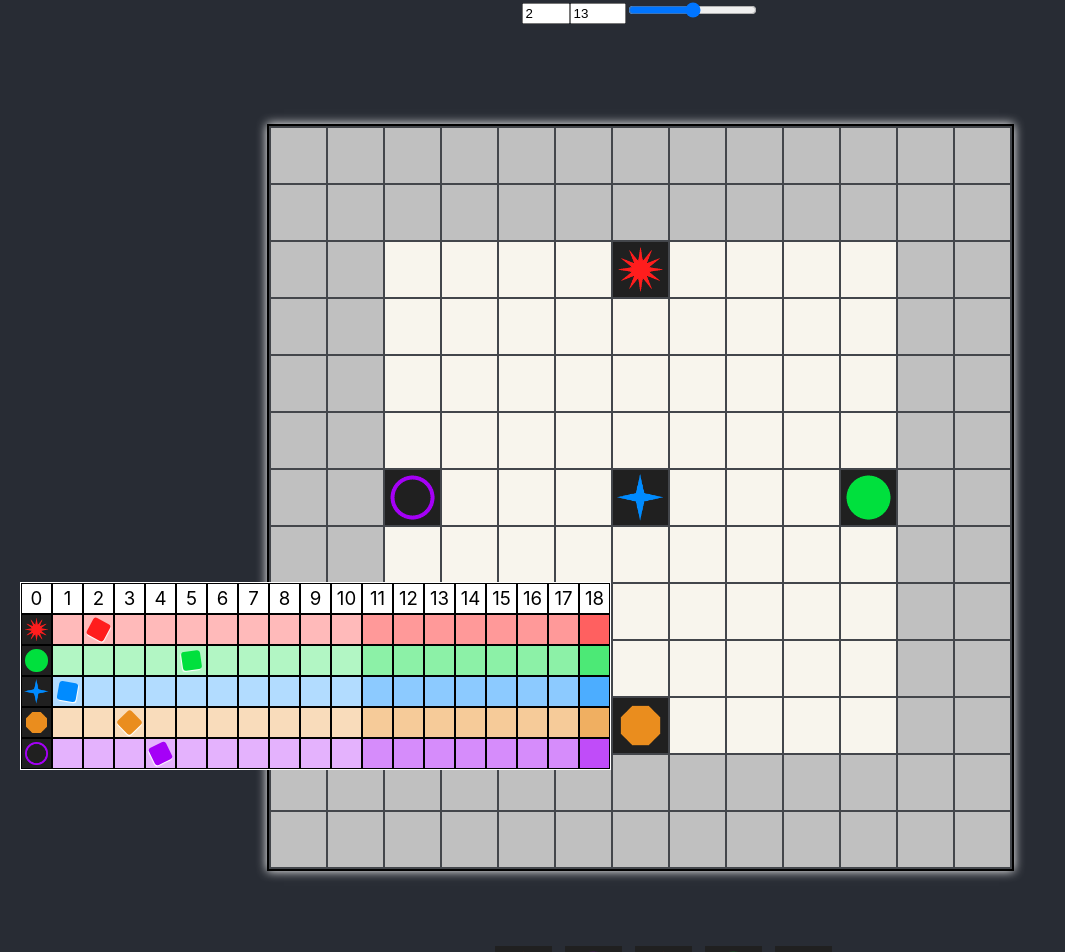
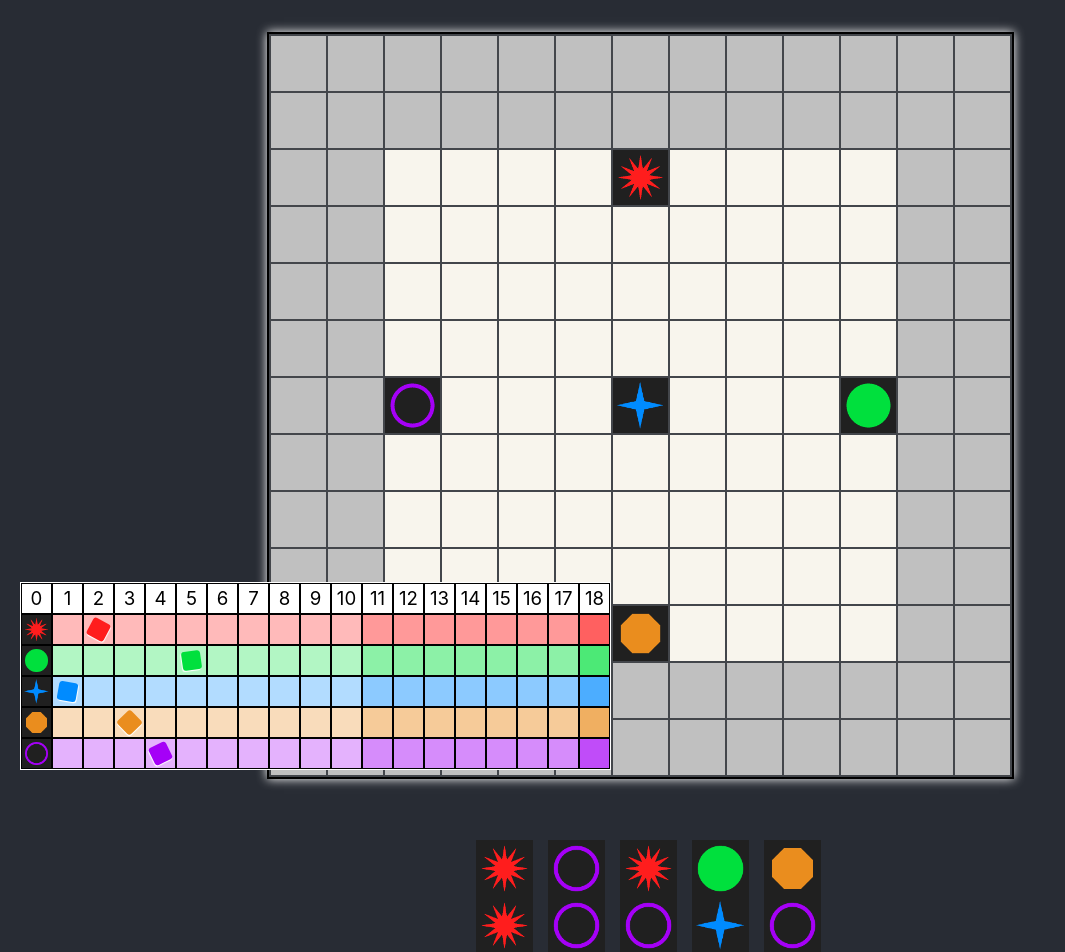
Before and after one commit to PatrykWasowski/Axio, a React (Create React App) app: page / in a window 1280 px wide. Shown: the top 952 px of the page, without its empty margins (0-1065 px from the left). Built offline with nearby package versions, Linux system fonts and the light colour scheme.

Commit message:
Implement finding coordinates of cell on which brick is moved

```diff
--- a/src/App.js
+++ b/src/App.js
@@ -16,6 +16,7 @@ class App extends React.Component {
       dimension: this.defaultDimension,
       playersNumber: this.defaultPlayersNumber
     }
+    this.board = React.createRef();
   }
 
   sizeChangeHandler = (e) => {
@@ -25,7 +26,7 @@ class App extends React.Component {
   }
 
   dimensionChangeHandler = (e) => {
-    if(e.target.value !== "") {
+    if (e.target.value !== "") {
       this.setState({
         dimension: parseInt(e.target.value)
       })
@@ -33,7 +34,7 @@ class App extends React.Component {
   }
 
   playersNumberChangeHandler = (e) => {
-    if(e.target.value !== "") {
+    if (e.target.value !== "") {
       this.setState({
         playersNumber: parseInt(e.target.value)
       })
@@ -44,18 +45,37 @@ class App extends React.Component {
     display: 'inline-block'
   }
 
+  moveBrickHandler = (x, y, color1, color2, angle) => {
+    console.log("Try to find cell with x = " + x + " and y = " + y + " with shapes: " + color1 + " & " + color2 + " and angle = " + angle);
+    const foundCell = this.board.current.findCell(x, y);
+  }
+
+  findCell= (row, col) => {
+    console.log("Brick is in cell = [" + row + ", " + col + "]");
+  }
+
   render() {
     return (
       <div className="App">
-      <input type="number" id="playersNumber" min="2" max="4" onChange={this.playersNumberChangeHandler} defaultValue={this.defaultPlayersNumber} />
+        {/* <input type="number" id="playersNumber" min="2" max="4" onChange={this.playersNumberChangeHandler} defaultValue={this.defaultPlayersNumber} />
       <input type="number" id="dimension" min="1" max="20" onChange={this.dimensionChangeHandler} defaultValue={this.defaultDimension} />
-      <input type="range" id="size" min="10" max="100" step="2" onChange={this.sizeChangeHandler} defaultValue={this.defaultSize} />
-      <Board size={this.state.size} dimension={this.state.dimension} playersNumber={this.state.playersNumber} />
+      <input type="range" id="size" min="10" max="100" step="2" onChange={this.sizeChangeHandler} defaultValue={this.defaultSize} /> */}
+        <Board
+          size={this.state.size}
+          dimension={this.state.dimension}
+          playersNumber={this.state.playersNumber}
+          findCell={this.findCell}
+          ref={this.board}
+          />
         <br />
         <br />
         <div>
           <ScoreTable scores={[1, 2, 3, 4, 5]} />
-        <PlayerBoard brickSize={this.state.size} />
+          <PlayerBoard
+            key={"playerboard"}
+            brickSize={this.state.size}
+            moveBrickHandler={this.moveBrickHandler}
+          />
         </div>
       </div>
     )
--- a/src/Board/Board.css
+++ b/src/Board/Board.css
@@ -1,7 +1,7 @@
 #board {
     background-color: #f8f5ed;
     margin: auto;
-    margin-top: 100px;
+    margin-top: 32px;
     border: 2px black solid;
     box-shadow: 0px 0px 10px white;
 }
--- a/src/Board/Board.jsx
+++ b/src/Board/Board.jsx
@@ -3,12 +3,32 @@ import './Board.css';
 import Cell from '../Cell/Cell';
 
 class Board extends React.Component {
-    handleCellClick = (e) => {
-        alert(e.target.id);
+    constructor(props) {
+        super(props);
+        const { cells, rows } = this.populateTable();
+        this.state = {
+            cells: cells,
+            rows: rows
+        }
+        console.log(this.state);
+    }
+
+    findCell = (x, y) => {
+        console.log("Try to find cell for [" + x + ", " + y + "]");
+
+        for (let i = 0; i < this.state.cells.length; i++) {
+            const cell = this.state.cells[i];
+            console.log(cell.ref.current.getCellPosition());
+            if (Math.abs(cell.ref.current.getCellPosition().x - x) < 20 && Math.abs(cell.ref.current.getCellPosition().y - y) < 20) {
+                alert("Eureka! " + cell.ref.current.getCellRowAndCol().row + " " + cell.ref.current.getCellRowAndCol().column);
+
+                return ({ row: cell.ref.current.getCellRowAndCol().row, column: cell.ref.current.getCellRowAndCol().column });
+            }
+        }
     }
 
     determineEnable = (i, j, playersNumber) => {
-        if((playersNumber === 2 && (i < 2 || i > 10 || j < 2 || j > 10))
+        if ((playersNumber === 2 && (i < 2 || i > 10 || j < 2 || j > 10))
             || (playersNumber === 3 && (i < 1 || i > 11 || j < 1 || j > 11))) {
             return false;
         } else {
@@ -16,27 +36,46 @@ class Board extends React.Component {
         }
     }
 
+    getCellPosition = (x, y) => {
+        console.log("Cell position: " + x + ", " + y);
+    }
+
     populateTable = () => {
         let rows = [];
+        let cells = [];
         const cellSize = this.props.size;
+
         for (let i = 0; i < this.props.dimension; i++) {
-            let cells = [];
+            let currentCells = [];
             for (let j = 0; j < this.props.dimension; j++) {
                 const determineEnable = this.determineEnable(i, j, this.props.playersNumber);
-                cells.push(<Cell key={i + j} row={i} column={j} enabled={determineEnable} size={cellSize} onClick={this.handleCellClick} />);
+                const ref = React.createRef();
+                const cell = (
+                    <Cell
+                        key={"cell" + i + "" + j}
+                        row={i}
+                        column={j}
+                        enabled={determineEnable}
+                        size={cellSize}
+                        getCellPosition={this.getCellPosition}
+                        ref={ref}
+                    />);
+
+                currentCells.push(cell);
+                cells.push({ cell, ref });
             }
-            rows.push(<tr key={i}>{cells}</tr>)
+            rows.push(<tr key={i}>{currentCells}</tr>)
         }
 
-        return rows;
+        return { cells, rows };
     }
 
     render() {
         return (
             <div className="board">
-            <table id = "board">
+                <table id="board">
                     <tbody>
-                    { this.populateTable() }
+                        {this.state.rows}
                     </tbody>
                 </table>
             </div>)
--- a/src/Brick/Brick.jsx
+++ b/src/Brick/Brick.jsx
@@ -1,9 +1,9 @@
 import React from 'react';
+import ReactDOM from 'react-dom';
 import { Icons } from '../Icons';
 import Draggable from 'react-draggable';
-import { genericTypeAnnotation } from '@babel/types';
 
-class Brick extends React.Component{
+class Brick extends React.Component {
     constructor(props) {
         super(props);
         this.state = {
@@ -13,8 +13,8 @@ class Brick extends React.Component{
     }
 
     basicStyle = {
-        width: 2+this.props.size + 'px',
-        height: 2+this.props.size + 'px',
+        width: 2 + this.props.size + 'px',
+        height: 2 + this.props.size + 'px',
         margin: 0,
         padding: 0,
         backgroundSize: 'contain'
@@ -30,33 +30,59 @@ class Brick extends React.Component{
 
     getWholeBrickStyle = () => {
         return {
-            width: this.props.size-15 + 'px',
-            transform: 'rotate(' +  this.state.angle + 'deg)',
+            width: this.props.size - 15 + 'px',
+            transform: 'rotate(' + this.state.angle + 'deg)',
             display: 'inline-block',
-            margin: '15px',
             color: 'green'
         }
     }
 
     brickClickedHandler = (event) => {
-        if(event.type !== 'contextmenu') {
+        if (event.type !== 'contextmenu') {
             return;
         }
-        console.log('context');
         event.preventDefault();
         let newAngle = this.state.angle + 90;
-        console.log(newAngle);
         this.setState({
             angle: newAngle
         })
     }
 
     mouseDownHandler = () => {
-        if(!this.state.moveable) {
+        if (!this.state.moveable) {
             return;
         }
+    }
 
+    mouseUpHandler = () => {
+        const boundingRect = ReactDOM.findDOMNode(this).getBoundingClientRect();
+        const x = boundingRect.x + this.findAdjustmentForX(this.state.angle);
+        const y = boundingRect.y + this.findAdjustmentForY(this.state.angle);
+        this.props.moveBrickHandler(x, y, this.props.firstCell, this.props.secondCell, this.state.angle);
+    }
 
+    findAdjustmentForX = (angle) => {
+        if(angle % 360 === 0) {
+            return 0;
+        } else if ((angle - 90) % 360 === 0) {
+            return -36;
+        } else if ((angle - 180) % 360 === 0) {
+            return -18;
+        } else if ((angle - 270) % 360 === 0) {
+            return -36;
+        }
+    }
+
+    findAdjustmentForY = (angle) => {
+        if(angle % 360 === 0) {
+            return 0;
+        } else if ((angle - 90) % 360 === 0) {
+            return 36;
+        } else if ((angle - 180) % 360 === 0) {
+            return 0;
+        } else if ((angle - 270) % 360 === 0) {
+            return 20;
+        }
     }
 
     render() {
@@ -71,6 +97,7 @@ class Brick extends React.Component{
                         onClick={this.brickClickedHandler}
                         onContextMenu={this.brickClickedHandler}
                         onMouseDown={this.mouseDownHandler}
+                        onMouseUp={this.mouseUpHandler}
                     >
                         <div style={usedStyle}></div>
                         <div style={usedStyle2}></div>
--- a/src/Cell/Cell.jsx
+++ b/src/Cell/Cell.jsx
@@ -1,5 +1,6 @@
 import React from 'react';
 import { Icons } from '../Icons';
+import ReactDOM from 'react-dom';
 
 class Cell extends React.Component {
     constructor(props) {
@@ -31,35 +32,35 @@ class Cell extends React.Component {
         const row = this.props.row;
         const column = this.props.column;
 
-        if(row === 6 && column === 6) {
+        if (row === 6 && column === 6) {
             return {
                 ...occupiedStyle,
                 backgroundImage: Icons[0].url
             }
         }
 
-        if(row === 2 && column === 6) {
+        if (row === 2 && column === 6) {
             return {
                 ...occupiedStyle,
                 backgroundImage: Icons[1].url
             }
         }
 
-        if(row === 10 && column === 6) {
+        if (row === 10 && column === 6) {
             return {
                 ...occupiedStyle,
                 backgroundImage: Icons[2].url
             }
         }
 
-        if(row === 6 && column === 2) {
+        if (row === 6 && column === 2) {
             return {
                 ...occupiedStyle,
                 backgroundImage: Icons[3].url
             }
         }
 
-        if(row === 6 && column === 10) {
+        if (row === 6 && column === 10) {
             return {
                 ...occupiedStyle,
                 backgroundImage: Icons[4].url
@@ -67,17 +68,30 @@ class Cell extends React.Component {
         }
 
 
-        if(this.props.enabled === true) {
+        if (this.props.enabled === true) {
             return enabledCellStyle;
         } else {
             return disabledCellStyle;
         }
     }
 
+    getCellPosition = () => {
+        const boundingRect = ReactDOM.findDOMNode(this).getBoundingClientRect();
+        return {x: boundingRect.x, y: boundingRect.y};
+    }
+
+    getCellRowAndCol = () => {
+        return {row: this.props.row, column: this.props.column};
+    }
+
     render() {
-        console.log(this.state);
         const usedCellStyle = this.determineStyle();
-        return (<td id={this.props.row + " " + this.props.column} key={this.props.row+this.props.column} style={usedCellStyle} onMouseUp={this.handleCellClick} onClick={this.props.onClick}></td>)
+        return (<td
+            id={this.props.row + " " + this.props.column}
+            key={this.props.row + this.props.column}
+            style={usedCellStyle}
+            onClick={this.props.onClick}>
+        </td>)
     }
 }
 
--- /dev/null
+++ b/src/PlayerBoard/PlayerBoard.css
@@ -0,0 +1,3 @@
+.playerBoard > div {
+    margin: 16px;
+}
--- a/src/PlayerBoard/PlayerBoard.jsx
+++ b/src/PlayerBoard/PlayerBoard.jsx
@@ -1,15 +1,16 @@
 import React from 'react';
 import Brick from '../Brick/Brick';
+import './PlayerBoard.css';
 
 class PlayerBoard extends React.Component {
     render() {
         return (
             <div className="playerBoard" >
-                <Brick size={this.props.brickSize} firstCell={Math.round(Math.random() * 4)} secondCell={Math.round(Math.random() * 4)} />
-                <Brick size={this.props.brickSize} firstCell={Math.round(Math.random() * 4)} secondCell={Math.round(Math.random() * 4)} />
-                <Brick size={this.props.brickSize} firstCell={Math.round(Math.random() * 4)} secondCell={Math.round(Math.random() * 4)} />
-                <Brick size={this.props.brickSize} firstCell={Math.round(Math.random() * 4)} secondCell={Math.round(Math.random() * 4)} />
-                <Brick size={this.props.brickSize} firstCell={Math.round(Math.random() * 4)} secondCell={Math.round(Math.random() * 4)} />
+                <Brick size={this.props.brickSize} firstCell={Math.round(Math.random() * 4)} secondCell={Math.round(Math.random() * 4)} moveBrickHandler={this.props.moveBrickHandler} />
+                <Brick size={this.props.brickSize} firstCell={Math.round(Math.random() * 4)} secondCell={Math.round(Math.random() * 4)} moveBrickHandler={this.props.moveBrickHandler} />
+                <Brick size={this.props.brickSize} firstCell={Math.round(Math.random() * 4)} secondCell={Math.round(Math.random() * 4)} moveBrickHandler={this.props.moveBrickHandler} />
+                <Brick size={this.props.brickSize} firstCell={Math.round(Math.random() * 4)} secondCell={Math.round(Math.random() * 4)} moveBrickHandler={this.props.moveBrickHandler} />
+                <Brick size={this.props.brickSize} firstCell={Math.round(Math.random() * 4)} secondCell={Math.round(Math.random() * 4)} moveBrickHandler={this.props.moveBrickHandler} />
             </div>
         )
     }
--- a/src/ScoreTable/ScoreTable.jsx
+++ b/src/ScoreTable/ScoreTable.jsx
@@ -17,12 +17,14 @@ class ScoreTable extends React.Component {
         return (
             <div className="scoreBoard">
                 <table style={this.tableStyle}>
+                    <tbody>
                         <ScoreRow symbol="-1" />
                         <ScoreRow symbol="1" score={this.state.scores[1]} />
                         <ScoreRow symbol="4" score={this.state.scores[4]} />
                         <ScoreRow symbol="0" score={this.state.scores[0]} />
                         <ScoreRow symbol="2" score={this.state.scores[2]} />
                         <ScoreRow symbol="3" score={this.state.scores[3]} />
+                    </tbody>
                 </table>
             </div>
         )
@@ -47,7 +49,7 @@ class ScoreRow extends React.Component {
 
     getFirstRow = () => {
         let cells = [];
-        for(var i = 0; i < 19; i++) {
+        for (var i = 0; i < 19; i++) {
             let cell = <td key={"score" + this.props.symbol + i} style={this.firstRowStyle}>{i}</td>
             cells.push(cell);
         }
@@ -55,7 +57,7 @@ class ScoreRow extends React.Component {
     }
 
     getScoreRowStyle = (column) => {
-        if(column === 0) {
+        if (column === 0) {
             return {
                 ...this.commonRowStyle,
                 backgroundImage: Icons[this.props.symbol].url,
@@ -66,7 +68,7 @@ class ScoreRow extends React.Component {
             if (column > 10) {
                 opacity = 0.45;
             }
-            if(column === 18) {
+            if (column === 18) {
                 opacity = 0.7;
             }
 
@@ -91,7 +93,7 @@ class ScoreRow extends React.Component {
     }
 
     putDieIfMatchesScore = (column) => {
-        if(this.props.score === column) {
+        if (this.props.score === column) {
             const dieStyle = {
                 height: '19px',
                 width: '19px',
@@ -108,7 +110,7 @@ class ScoreRow extends React.Component {
 
     getScoreRow = () => {
         let cells = [];
-        for(var i = 0; i < 19; i++) {
+        for (var i = 0; i < 19; i++) {
             let cell = <td key={"score" + this.props.symbol + i} style={this.getScoreRowStyle(i)}>{parseInt(this.props.symbol) >= 0 ? this.putDieIfMatchesScore(i) : i}</td>
             cells.push(cell);
         }
@@ -116,7 +118,7 @@ class ScoreRow extends React.Component {
     }
 
     getRow = () => {
-        if(parseInt(this.props.symbol) < 0) {
+        if (parseInt(this.props.symbol) < 0) {
             return this.getFirstRow();
         } else {
             return this.getScoreRow();
@@ -126,7 +128,7 @@ class ScoreRow extends React.Component {
     render() {
         return (
             <tr>
-                { this.getRow() }
+                {this.getRow()}
             </tr>
         )
     }
```
Lines whose indentation alone changed are shown as unchanged.
